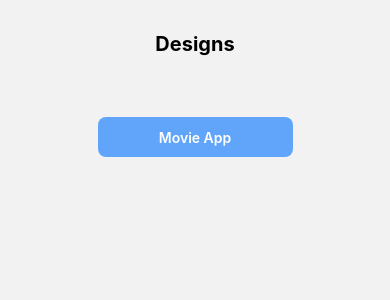
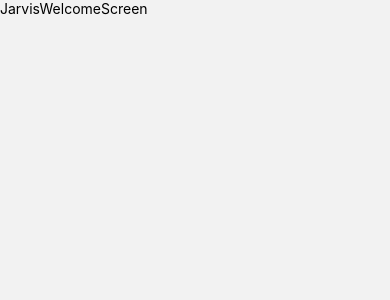
Before and after one commit to myk-francis/expo-simple-ui-apps, a React Native app: screen /JarvisWelcomeScreen in a window 390 px wide. Before the commit this address had no page. Shown: the top 300 px of the page. Built offline with nearby package versions, Linux system fonts and the light colour scheme.

Commit message:
Add: Jarvis Welcome Screen and added the screen to the stack navigator

```diff
--- a/navigation/AppStack.tsx
+++ b/navigation/AppStack.tsx
@@ -6,6 +6,7 @@ import ActorScreen from "../screens/ActorScreen";
 import SearchMovieScreen from "../screens/SearchMovieScreen";
 import { MovieProp, ActorProp, CastProp } from "../constants/Types";
 import JarvisHomeScreen from "../screens/JarvisHomeScreen";
+import JarvisWelcomeScreen from "../screens/JarvisWelcomeScreen";
 
 export type RootStackParamList = {
   HomeScreen: undefined;
@@ -14,7 +15,7 @@ export type RootStackParamList = {
   ActorScreen: CastProp;
   SearchMovieScreen: undefined;
   JarvisHomeScreen: undefined;
-  // Feed: { sort: 'latest' | 'top' } | undefined;
+  JarvisWelcomeScreen: undefined;
 };
 
 const Stack = createStackNavigator<RootStackParamList>();
@@ -52,6 +53,11 @@ const AppStack = () => {
         options={{ headerShown: false }}
         component={JarvisHomeScreen}
       />
+      <Stack.Screen
+        name="JarvisWelcomeScreen"
+        options={{ headerShown: false }}
+        component={JarvisWelcomeScreen}
+      />
     </Stack.Navigator>
   );
 };
--- a/screens/HomeScreen.tsx
+++ b/screens/HomeScreen.tsx
@@ -4,20 +4,35 @@ import { useNavigation } from "@react-navigation/native";
 import { RootStackParamList } from "../navigation/AppStack";
 import { StackNavigationProp } from "@react-navigation/stack";
 
-type MoviescreenProp = StackNavigationProp<RootStackParamList, "MoviesScreen">;
+type TMoviescreenProp = StackNavigationProp<RootStackParamList, "MoviesScreen">;
+type TJarvisWelcomeScreenProp = StackNavigationProp<
+  RootStackParamList,
+  "JarvisWelcomeScreen"
+>;
 
 const HomeScreen = () => {
-  const navigation = useNavigation<MoviescreenProp>();
+  const navigation = useNavigation<
+    TMoviescreenProp | TJarvisWelcomeScreenProp
+  >();
   return (
     <View className="flex-1 items-center justify-start my-8">
       <Text style={styles.title}>Designs</Text>
       <View style={styles.separator} />
       <TouchableOpacity
         onPress={() => navigation.navigate("MoviesScreen")}
-        className="h-10 w-1/2 bg-blue-400 flex items-center justify-center rounded-lg"
+        className="h-10 w-1/2 bg-blue-400 flex items-center justify-center rounded-lg mb-4"
       >
         <Text testID="movie-btn" className=" font-semibold text-white">
           Movie App
+        </Text>
+      </TouchableOpacity>
+
+      <TouchableOpacity
+        onPress={() => navigation.navigate("JarvisWelcomeScreen")}
+        className="h-10 w-1/2 bg-blue-400 flex items-center justify-center rounded-lg mb-4"
+      >
+        <Text testID="jarvis-btn" className=" font-semibold text-white ">
+          Jarvis App
         </Text>
       </TouchableOpacity>
     </View>
--- /dev/null
+++ b/screens/JarvisWelcomeScreen.tsx
@@ -0,0 +1,12 @@
+import { View, Text } from "react-native";
+import React from "react";
+
+const JarvisWelcomeScreen = () => {
+  return (
+    <View>
+      <Text>JarvisWelcomeScreen</Text>
+    </View>
+  );
+};
+
+export default JarvisWelcomeScreen;
```
Also changed, not shown: 1 other file (tests, documents, lock files or other folders).
